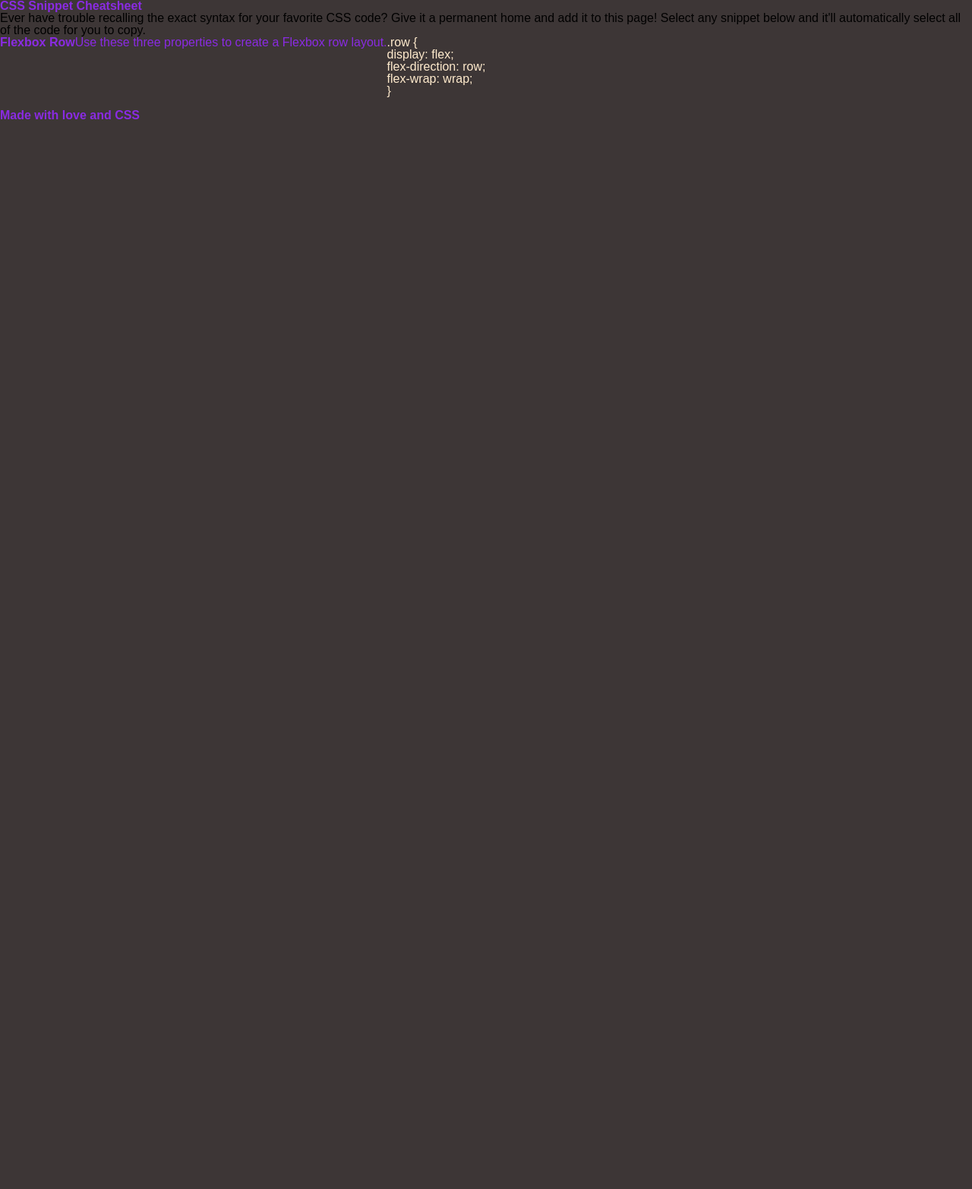
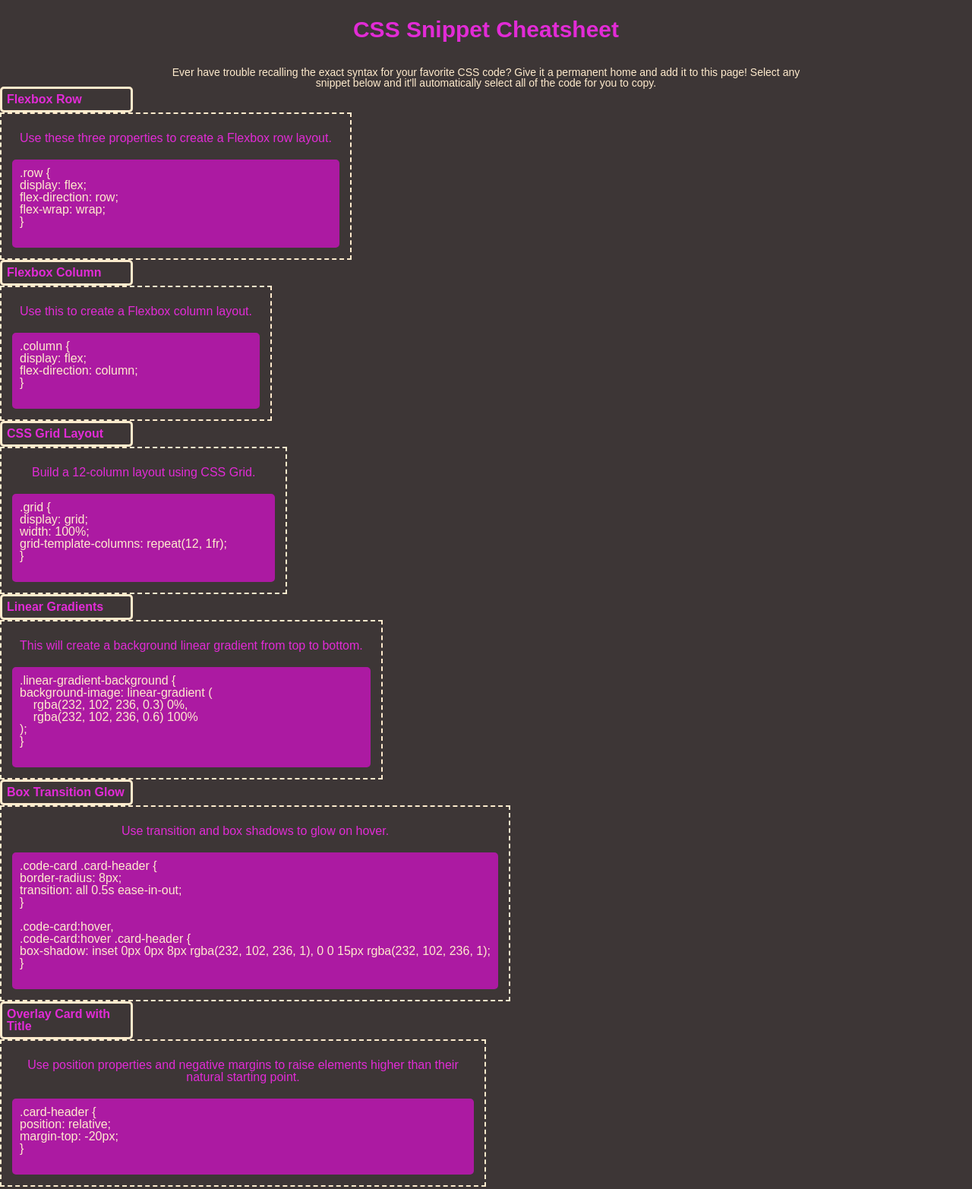
Before and after one commit to miss-mad/css-snippet-cheatsheet, a plain HTML site: page index.html in a window 1280 px wide. Shown: the top 1565 px of the page at 76% size. Before the commit the page ends 800 px from the top, so only its background shows below. Drawn offline with Linux system fonts and the light colour scheme.

Commit message:
experimenting with flexbox

```diff
--- a/assets/css/styles.css
+++ b/assets/css/styles.css
@@ -3,17 +3,82 @@ body {
 }
 
 h1, h2, div p, footer {
-    color: blueviolet;
+    color: rgb(226, 43, 214);
 }
 
-section {
-
+h1 {
+    font-size: 30px;
+    text-align: center;
+    margin: 0 auto;
+    padding: 24px;
 }
 
-pre {
+header p {
+    font-size: 14px;
+    padding-bottom: 18px;
+    text-align: center;
+    width: 850px;
+    margin: 0 auto;
+}
+
+div h2 {
+    border: 3px solid blanchedalmond;
+    border-radius: 5px;
+    width: 175px;
+    padding: 6px;
+    /* position: relative;
+    margin-top: -20px; */
+}
+
+header p, pre {
     color: blanchedalmond;
 }
 
-#flexbox-row {
+footer {
+    text-align: center;
+    padding: 24px;
+}
+
+.grid {
+    /* display: grid;
+    grid-template-rows: 50px 50px 50px; */
     display: flex;
+    /* justify-content: center; */
+    flex-wrap: wrap;
+    width: 50%;
 }
+/*
+.row {
+    display: flex;
+    flex-direction: row;
+    flex-wrap: wrap;
+}
+
+.column {
+    display: flex;
+    flex-direction: column;
+} */
+
+.container {
+    border: blanchedalmond dashed 2px;
+    padding: 14px;
+}
+
+.container p {
+    text-align: center;
+    padding-bottom: 20px;
+}
+
+.card-header {
+    position: relative;
+    margin-top: -20px;
+}
+
+.code {
+    background-color: rgb(172, 26, 162);
+    border-radius: 5px;
+}
+
+.code, p {
+    padding: 10px;
+}
--- a/index.html
+++ b/index.html
@@ -17,22 +17,121 @@
         </p>
     </header>
     <main>
-        <section id="flexbox-row">
+        <div class="grid">
+            <section class="row">
                 <div>
-                <h2>Flexbox Row</h2>
+                    <h2 class="card-header">Flexbox Row</h2>
                 </div>
+                <div class="container">
                     <div>
                         <p>Use these three properties to create a Flexbox row layout.</p>
                     </div>
+                    <div class="code">
                         <pre><code>.row {
 display: flex;
 flex-direction: row;
 flex-wrap: wrap;
 }
                         </code></pre>
+                    </div>
+                </div>
             </section>
+            <section class="column">
+                <div>
+                    <h2>Flexbox Column</h2>
+                </div>
+                <div class="container">
+                    <div>
+                        <p>Use this to create a Flexbox column layout.</p>
+                    </div>
+                    <div class="code">
+                        <pre><code>.column {
+display: flex;
+flex-direction: column;
+}
+                        </code></pre>
+                    </div>
+                </div>
+            </section>
+            <section class="column">
+                <div>
+                    <h2>CSS Grid Layout</h2>
+                </div>
+                <div class="container">
+                    <div>
+                        <p>Build a 12-column layout using CSS Grid.</p>
+                    </div>
+                    <div class="code">
+                        <pre><code>.grid {
+display: grid;
+width: 100%;
+grid-template-columns: repeat(12, 1fr);
+}
+                        </code></pre>
+                    </div>
+                </div>
+            </section>
+            <section class="column">
+                <div>
+                    <h2>Linear Gradients</h2>
+                </div>
+                <div class="container">
+                    <div>
+                        <p>This will create a background linear gradient from top to bottom.</p>
+                    </div>
+                    <div class="code">
+                        <pre><code>.linear-gradient-background {
+background-image: linear-gradient (
+    rgba(232, 102, 236, 0.3) 0%,
+    rgba(232, 102, 236, 0.6) 100%
+);
+}
+                        </code></pre>
+                    </div>
+                </div>
+            </section>
+            <section class="column">
+                <div>
+                    <h2>Box Transition Glow</h2>
+                </div>
+                <div class="container">
+                    <div>
+                        <p>Use transition and box shadows to glow on hover.</p>
+                    </div>
+                    <div class="code">
+                        <pre><code>.code-card .card-header {
+border-radius: 8px;
+transition: all 0.5s ease-in-out;
+}
+
+.code-card:hover,
+.code-card:hover .card-header {
+box-shadow: inset 0px 0px 8px rgba(232, 102, 236, 1), 0 0 15px rgba(232, 102, 236, 1);
+}
+                        </code></pre>
+                    </div>
+                </div>
+            </section>
+            <section class="column">
+                <div>
+                    <h2>Overlay Card with Title</h2>
+                </div>
+                <div class="container">
+                    <div>
+                        <p>Use position properties and negative margins to raise elements higher than their natural starting point.</p>
+                    </div>
+                    <div class="code">
+                        <pre><code>.card-header {
+position: relative;
+margin-top: -20px;
+}
+                        </code></pre>
+                    </div>
+                </div>
+            </section>
+        </div>
     </main>
     <footer>
-        <h4>Made with love and CSS</h4>
+        <h3>Made with <span aria-label="heart" role="img">❤️</span> and CSS</h3>
     </footer>
 </body>
```
Lines whose indentation alone changed are shown as unchanged.
